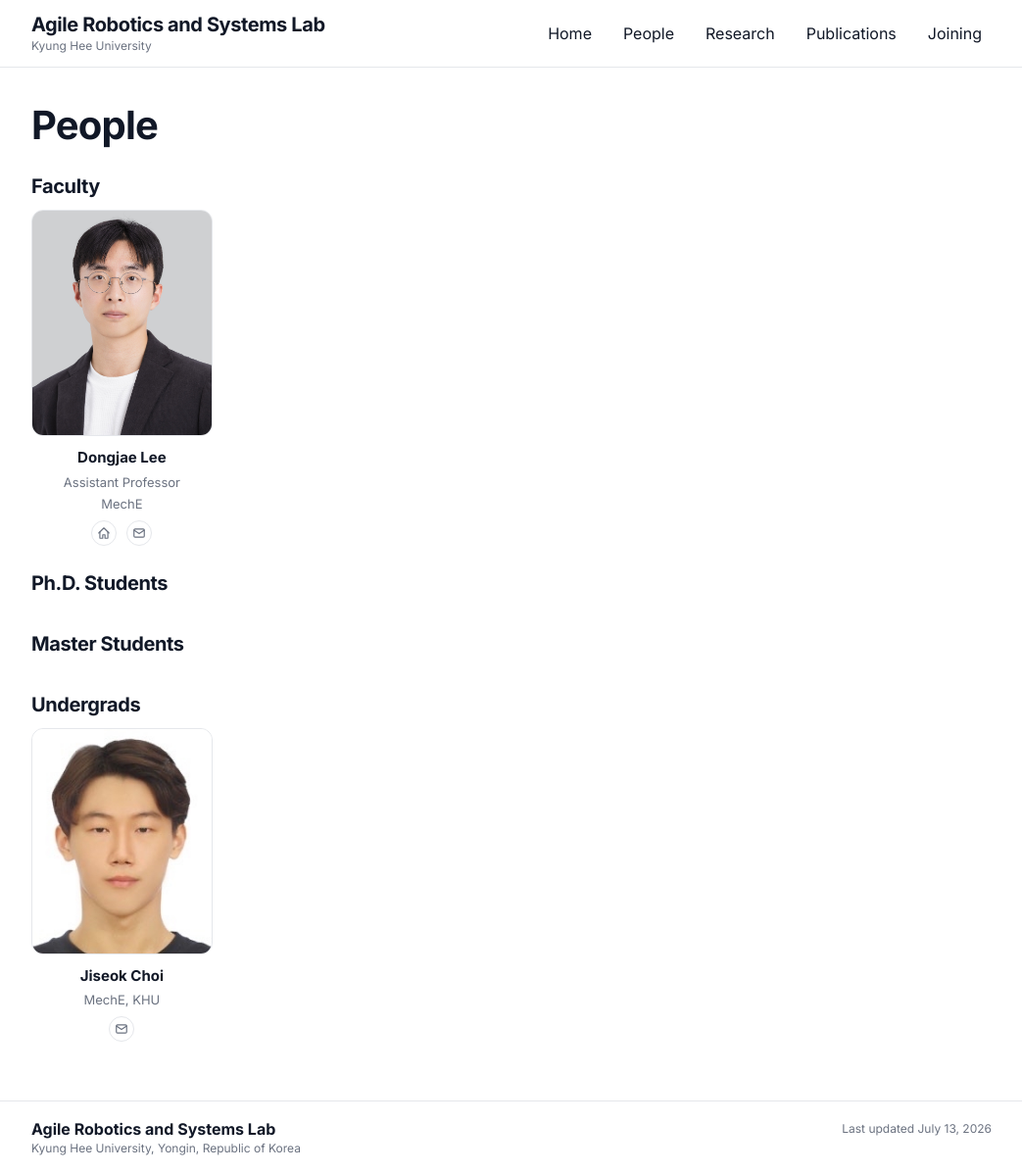
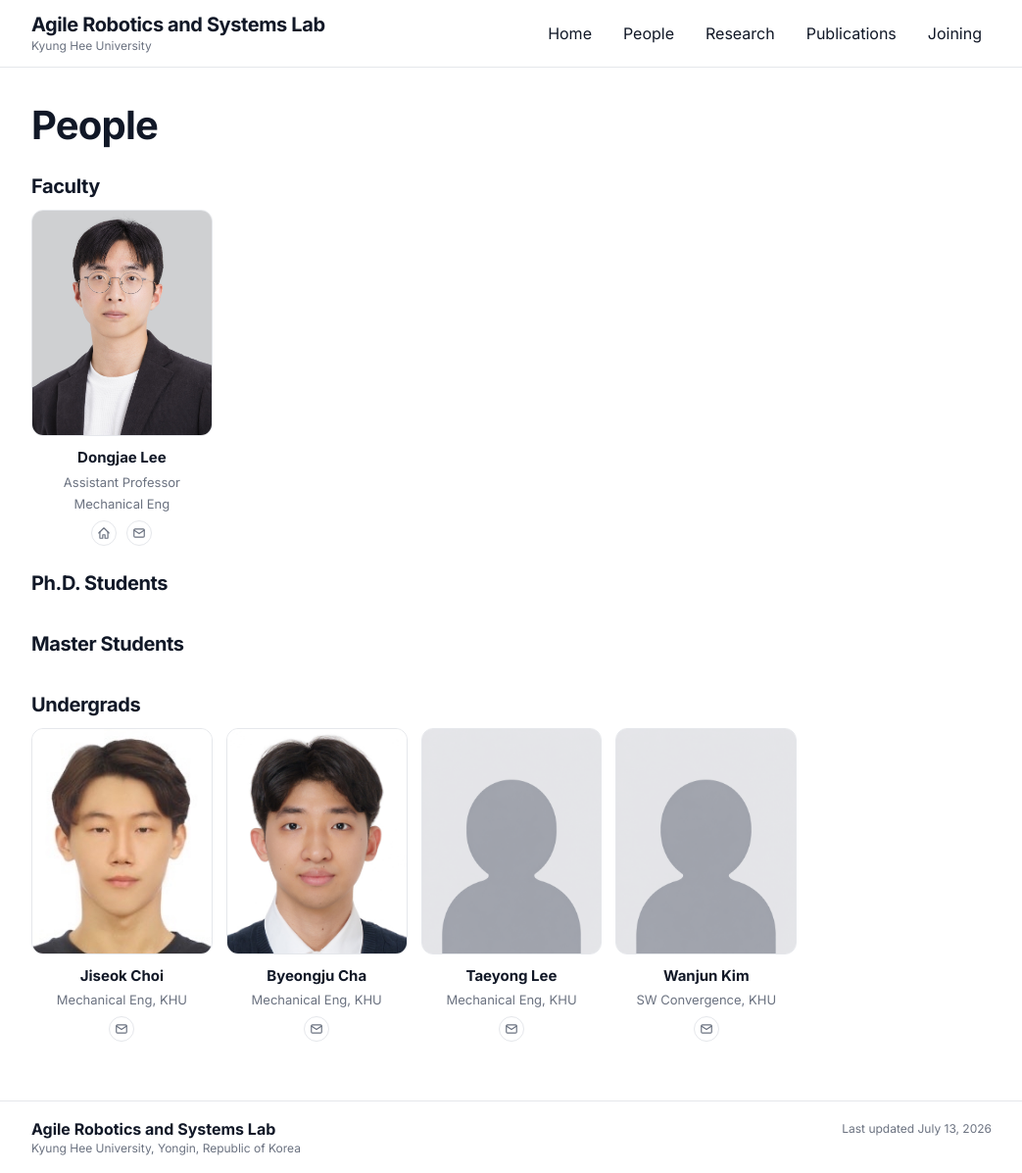
Before and after one commit to arsl-khu/arsl-khu.github.io, a Jekyll site: the page built from people.md, in a window 1280 px wide and 1197 px high. Shown: the whole window at 98% size, without its empty margins (118-1161 px from the left). Built offline with Jekyll 4.4.1, drawn with Linux system fonts in a browser that asks for light colours.

Commit message:
add byeongju, taeyong, wanjun

```diff
--- a/_data/people.yml
+++ b/_data/people.yml
@@ -3,7 +3,7 @@
   members:
     - name: "Dongjae Lee"
       role: "Assistant Professor"
-      affiliation: "MechE"
+      affiliation: "Mechanical Eng"
       image: "/img_people/dongjae.jpg" # TODO: replace
       website: "https://dongjaelee95.github.io"
       email: "dongjaelee@khu.ac.kr"
@@ -30,6 +30,18 @@
   group_label: "Undergrads"
   members:
     - name: "Jiseok Choi"
-      affiliation: "MechE, KHU"
+      affiliation: "Mechanical Eng, KHU"
       image: "/img_people/jiseok.jpg"
       email: "frankj99@khu.ac.kr"
+    - name: "Byeongju Cha"
+      affiliation: "Mechanical Eng, KHU"
+      image: "/img_people/byeongju.jpg"
+      email: "bjcha01@gmail.com"
+    - name: "Taeyong Lee"
+      affiliation: "Mechanical Eng, KHU"
+      image: "/img_people/default.jpg"
+      email: "lty100000@khu.ac.kr"
+    - name: "Wanjun Kim"
+      affiliation: "SW Convergence, KHU"
+      image: "/img_people/default.jpg"
+      email: "kwj2163@khu.ac.kr"
--- a/people.md
+++ b/people.md
@@ -15,7 +15,7 @@ title: People
           {% if p.image and p.image != "" %}
             {% assign person_photo = p.image | relative_url %}
           {% else %}
-            {% assign person_photo = '/assets/img/favicon.svg' | relative_url %}
+            {% assign person_photo = '/img_people/default.jpg' | relative_url %}
           {% endif %}
           <img src="{{ person_photo }}" alt="{{ p.name }}">
 
```
Also changed, not shown: img_people/byeongju.jpg (added), img_people/default.jpg (added).
